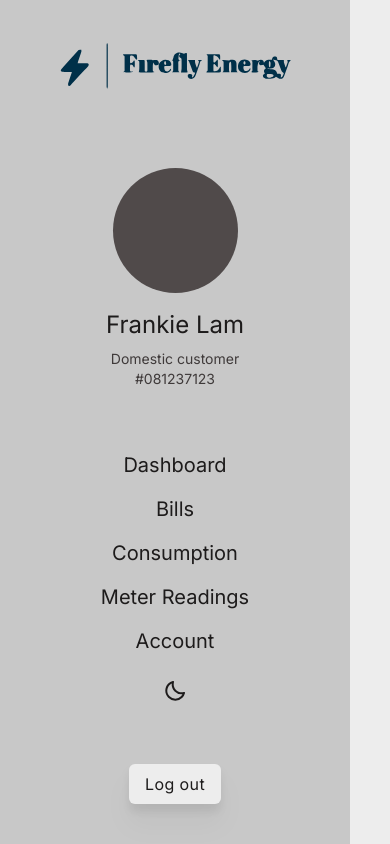
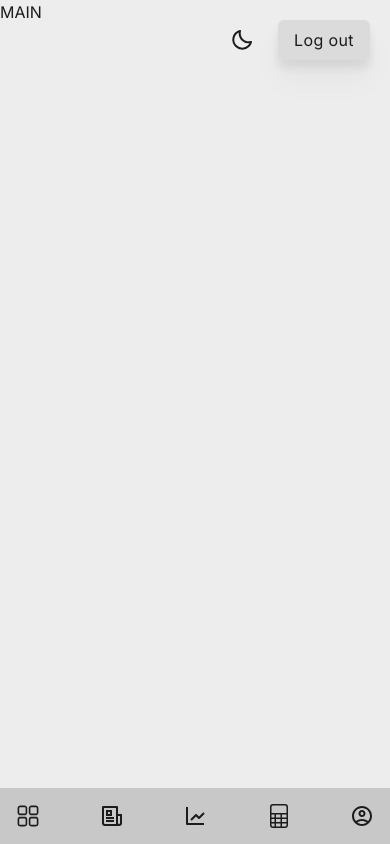
Before and after one commit to frankiecflam/firefly-energy, a Next.js app: page / in a window 390 px wide. Built offline with nearby package versions, Linux system fonts and the light colour scheme.

Commit message:
update css styling to be responsive to smaller viewports

```diff
--- a/components/header/header.tsx
+++ b/components/header/header.tsx
@@ -14,9 +14,9 @@ interface HeaderProps {
 
 export default function Header({ theme, onThemeToggle }: HeaderProps) {
   return (
-    <header className="bg-white-300 dark:bg-black fixed w-[350px] top-0 left-0 bottom-0 py-10 overflow-y-auto">
-      <nav className="h-full flex flex-col justify-between min-h-[700px]">
-        <div>
+    <header className="bg-white-300 dark:bg-black fixed lg:w-[350px] w-screen lg:top-0 left-0 bottom-0 px-4 py-4 lg:px-0 lg:py-10 overflow-y-auto">
+      <nav className="h-full flex lg:flex-col justify-between lg:min-h-[700px]">
+        <div className="hidden lg:block">
           <Link href="/" className="w-2/3 mx-auto block">
             <Image
               src={theme === "light" ? Logo_light : Logo_dark}
@@ -26,16 +26,17 @@ export default function Header({ theme, onThemeToggle }: HeaderProps) {
           </Link>
         </div>
         <HeaderUserInfo />
-        <div className="flex flex-col items-center gap-y-6">
-          <HeaderNavList />
+        <HeaderNavList />
+        <div className="flex lg:flex-col items-center gap-y-4 gap-x-6 fixed top-5 right-5 lg:relative lg:top-0 lg:right-0">
           <HeaderThemeToggler
             onClick={onThemeToggle}
             theme={theme}
             title={theme === "light" ? "use dark mode" : "use light mode"}
           />
+          <Button className="self-center lg:dark:bg-black-100 dark:bg-black-200 lg:bg-white-100 bg-white-200">
+            Log out
+          </Button>
         </div>
-
-        <Button className="self-center">Log out</Button>
       </nav>
     </header>
   );
--- a/components/header/headerNavList.tsx
+++ b/components/header/headerNavList.tsx
@@ -1,13 +1,33 @@
 import HeaderNavItem from "./headerNavItem";
+import { RxDashboard as DashboardIcon } from "react-icons/rx";
+import { RiNewspaperLine as BillsIcon } from "react-icons/ri";
+import { BiLineChart as ConsumptionIcon } from "react-icons/bi";
+import { BsFileSpreadsheet as MeterReadingIcon } from "react-icons/bs";
+import { MdOutlineAccountCircle as AccountIcon } from "react-icons/md";
 
 export default function HeaderNavList() {
   return (
-    <ul className="flex flex-col items-center gap-y-4">
-      <HeaderNavItem href="/">dashboard</HeaderNavItem>
-      <HeaderNavItem href="/bills">bills</HeaderNavItem>
-      <HeaderNavItem href="/consumption">consumption</HeaderNavItem>
-      <HeaderNavItem href="/meter-readings">meter readings</HeaderNavItem>
-      <HeaderNavItem href="/account">account</HeaderNavItem>
+    <ul className="flex lg:flex-col items-center gap-y-4 flex-grow lg:flex-grow-0 justify-between">
+      <HeaderNavItem href="/">
+        <DashboardIcon className="block lg:hidden text-2xl" />
+        <span className="hidden lg:block">dashboard</span>
+      </HeaderNavItem>
+      <HeaderNavItem href="/bills">
+        <BillsIcon className="block lg:hidden text-2xl" />
+        <span className="hidden lg:block">bills</span>
+      </HeaderNavItem>
+      <HeaderNavItem href="/consumption">
+        <ConsumptionIcon className="block lg:hidden text-2xl" />
+        <span className="hidden lg:block">consumption</span>
+      </HeaderNavItem>
+      <HeaderNavItem href="/meter-readings">
+        <MeterReadingIcon className="block lg:hidden text-2xl" />
+        <span className="hidden lg:block">meter readings</span>
+      </HeaderNavItem>
+      <HeaderNavItem href="/account">
+        <AccountIcon className="block lg:hidden text-2xl" />
+        <span className="hidden lg:block">account</span>
+      </HeaderNavItem>
     </ul>
   );
 }
--- a/components/header/headerUserInfo.tsx
+++ b/components/header/headerUserInfo.tsx
@@ -1,6 +1,6 @@
 export default function HeaderUserInfo() {
   return (
-    <div className="flex flex-col items-center">
+    <div className="hidden flex-col items-center lg:flex">
       <div className="w-[125px] h-[125px] rounded-full bg-black-300 my-4"></div>
       <p className="text-2xl">Frankie Lam</p>
       <p className="text-black-200 dark:text-white-200 mt-2 text-sm">
--- a/components/ui/button.tsx
+++ b/components/ui/button.tsx
@@ -8,7 +8,7 @@ export default function Button({
   return (
     <button
       {...props}
-      className={`dark:bg-black-100  bg-white-100 py-2 px-4 rounded-md tracking-wide drop-shadow-xl transition-all duration-300 hover:-translate-y-1 hover:drop-shadow-2xl active:translate-y-0 active:drop-shadow-xl ${
+      className={`py-2 px-4 rounded-md tracking-wide drop-shadow-xl transition-all duration-300 hover:-translate-y-1 hover:drop-shadow-2xl active:translate-y-0 active:drop-shadow-xl ${
         className ? className : ""
       }`}
     >
```
